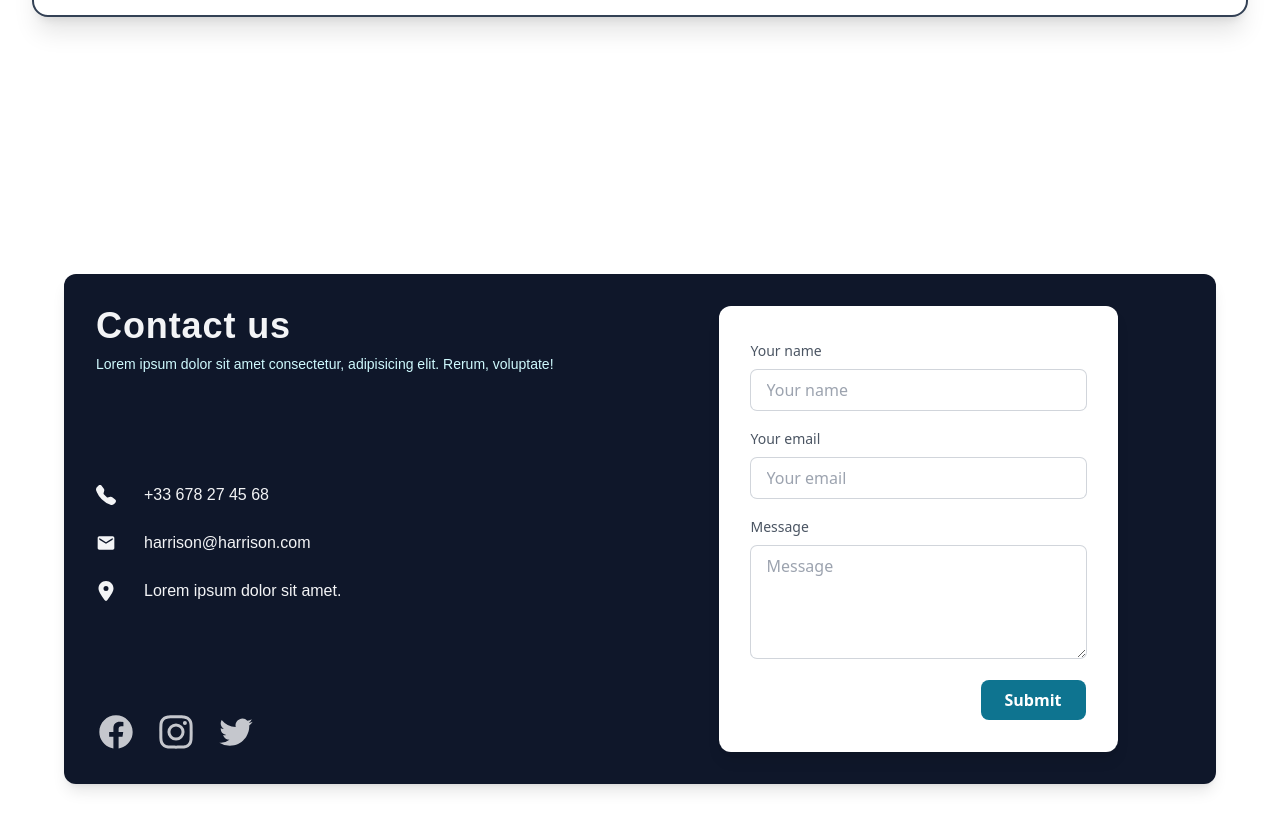
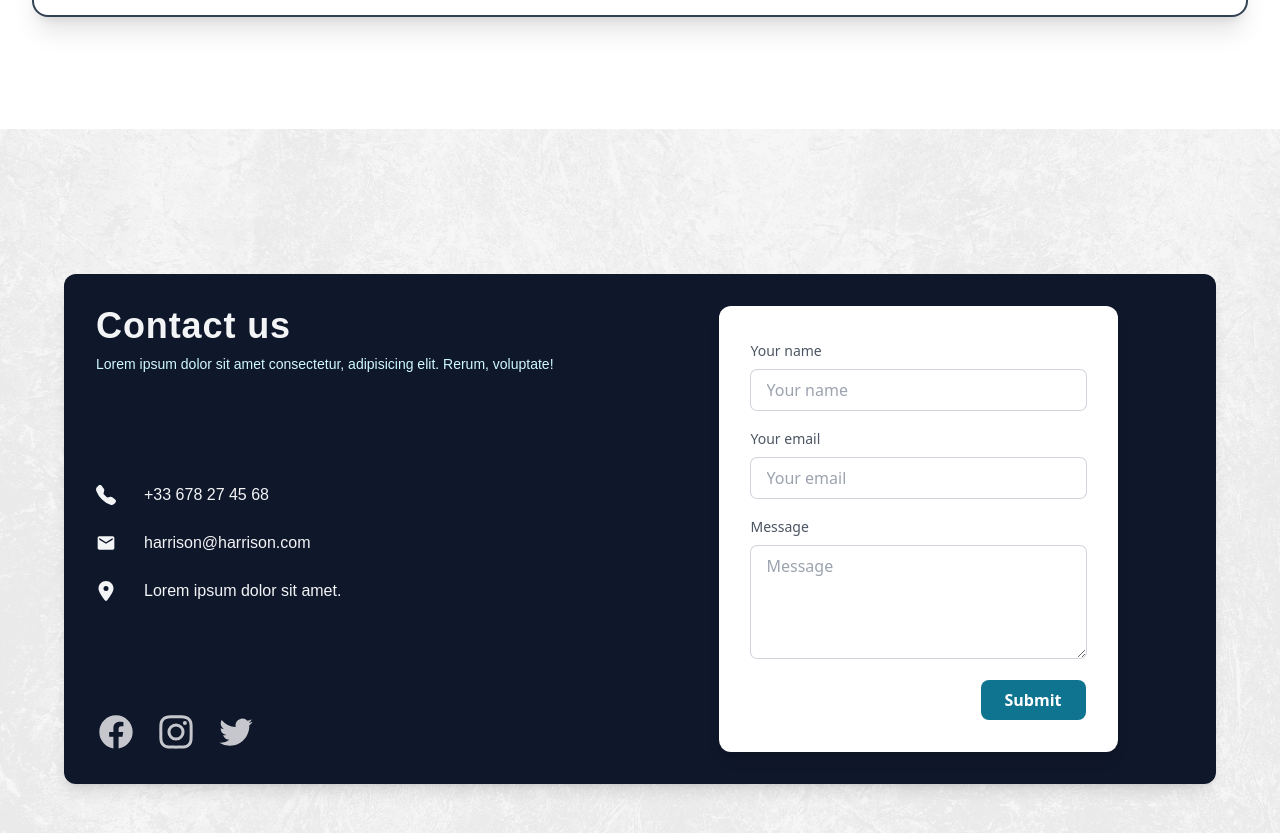
Before and after one commit to Jsendz/harrisonweb, a React (Vite) app: page / in a window 1280 px wide. Shown: the part 2556-3389 px from the top of the page. Built offline with nearby package versions, Linux system fonts and the light colour scheme; a web font is replaced by a local one.

Commit message:
harrisonweb

```diff
--- a/src/component/Contact.jsx
+++ b/src/component/Contact.jsx
@@ -3,7 +3,7 @@ import React from 'react'
 const Contact = () => {
   return (
 	<div>
-		<div>
+		<div className='w-full bg-about bg-no-repeat bg-cover'>
 	<section className="text-gray-700 body-font rounded-lg bg-slate-800 h-full">
 	  <div className="container px-5 py-10 mx-auto">
 		<div className="flex flex-col text-center w-full mb-12">
--- a/src/component/Footer.jsx
+++ b/src/component/Footer.jsx
@@ -7,7 +7,7 @@ import { FaLocationDot } from "react-icons/fa6";
 const Footer = () => {
   return (
     <div>
-        <div className=" flex w-full min-h-screen justify-center items-center">
+        <div className=" flex w-full bg-about bg-no-repeat bg-cover min-h-screen justify-center items-center">
             <div className="flex flex-col space-y-6 md:flex-row md:space-x-6 md:space-y-0 bg-slate-900 w-full max-w-6xl p-8 rounded-xl shadow-lg">
                 <div className=" flex flex-col justify-between w-full font-loos">
                     <div>
```
